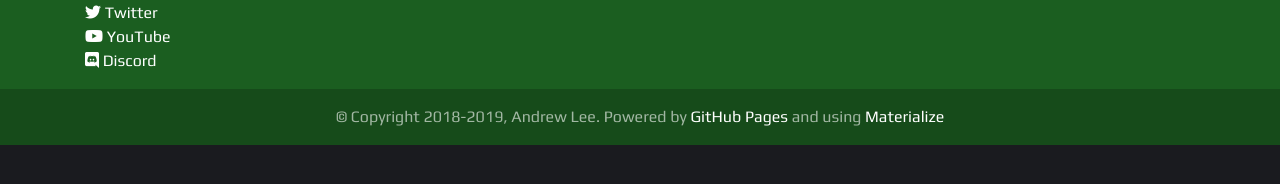
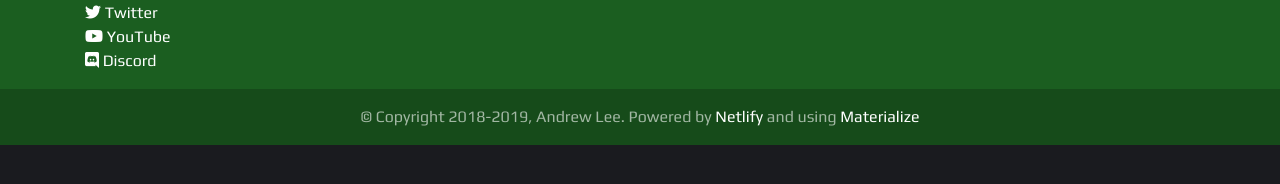
Before and after one commit to Alee14/personal-website, a Jekyll site: the page built from index.html, in a window 1280 px wide. Shown: the part 586-770 px from the top of the page. Built offline with Jekyll 4.4.1, drawn with Linux system fonts in a browser that asks for light colours; nearby versions of some CDN libraries.

Commit message:
Changed footer

```diff
--- a/_includes/footer.html
+++ b/_includes/footer.html
@@ -15,7 +15,7 @@
     </div>
     <div class="footer-copyright text-center py-3">
       <div class="container">
-          &copy; Copyright 2018-2019, Andrew Lee. Powered by <a href="https://pages.github.com/" class="white-text">GitHub Pages</a> and using <a href="https://materializecss.com" class="white-text">Materialize</a>
+          &copy; Copyright 2018-2019, Andrew Lee. Powered by <a href="https://www.netlify.com/" class="white-text">Netlify</a> and using <a href="https://materializecss.com" class="white-text">Materialize</a>
       </div>
     </div>
   </footer>
```
